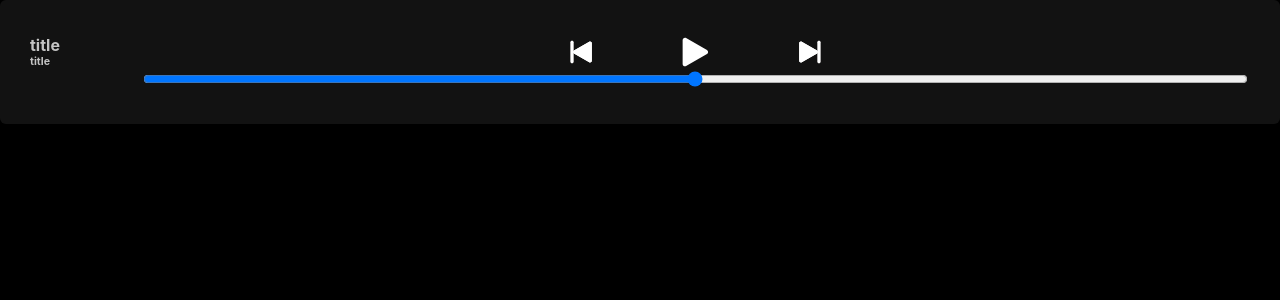
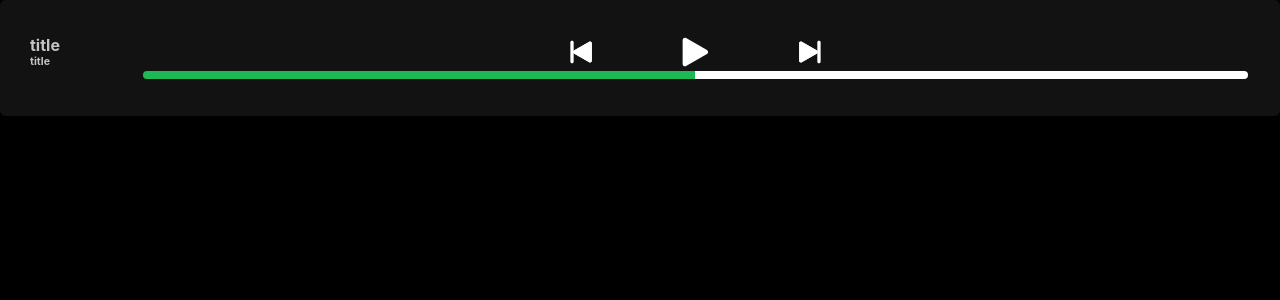
Before and after one commit to ax-sh/playbar-vite, a React (Vite) app: page / in a window 1280 px wide. Shown: the top 300 px of the page. Built offline with nearby package versions, Linux system fonts and the light colour scheme.

Commit message:
add custom seekbar with color

```diff
--- a/src/App.tsx
+++ b/src/App.tsx
@@ -123,6 +123,55 @@ const NextIcon = () => (
   </svg>
 );
 
+const InputStyle = styled.input`
+  /* #myinput { */
+  --color: #1db954;
+  background: linear-gradient(
+    to right,
+    var(--color) 0%,
+    var(--color) 50%,
+    #fff 50%,
+    #fff 100%
+  );
+  /* border: solid 1px #82cfd0; */
+  border-radius: 8px;
+  /* height: 7px; */
+  overflow: hidden;
+  /* width: 356px; */
+  outline: none;
+  transition: background 450ms ease-in;
+  -webkit-appearance: none;
+  /* } */
+  height: 8px;
+  cursor: pointer;
+  &::-webkit-slider-thumb {
+    width: 10px;
+    -webkit-appearance: none;
+    background: var(--color);
+    border-radius: 50%;
+    transform: translateX(-50%);
+  }
+`;
+
+const Input = ({ ...props }) => {
+  const onInput = function ({ target }) {
+    let value = ((target.value - target.min) / (target.max - target.min)) * 100;
+    console.log(value);
+    const color = "var(--color)";
+    target.style.background = `linear-gradient(to right, ${color} 0%, ${color}  ${value}%, #fff  ${value}%, white 100%)`;
+  };
+  return (
+    <InputStyle
+      min="0"
+      max="100"
+      step="0.01"
+      {...props}
+      type="range"
+      onInput={onInput}
+    />
+  );
+};
+
 function App() {
   const title = "title";
   return (
@@ -140,7 +189,7 @@ function App() {
               <NextIcon />
             </div>
             <div className="seekbar">
-              <input type="range" />
+              <Input />
             </div>
           </div>
         </div>
```
